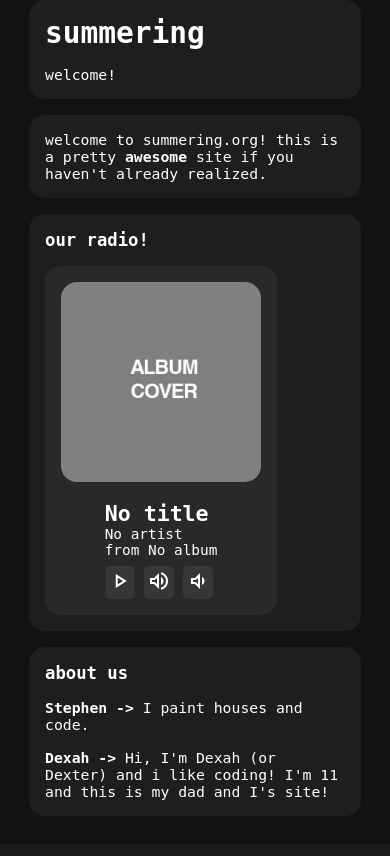
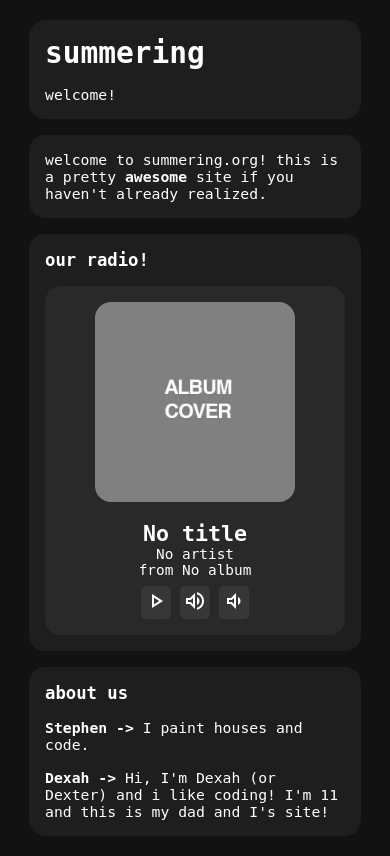
Before and after one commit to summeringpainting/summering.org, a Flask app: page / in a window 390 px wide. Before the commit the page ends 800 px from the top, so only its background shows below. Run offline with Flask 2, Linux system fonts and the light colour scheme; data that the repository does not hold is empty.

Commit message:
added head, foot and styling

```diff
--- a/main.py
+++ b/main.py
@@ -50,12 +50,6 @@
     os.system(f"eyeD3 --write-images=/tmp {test}")
     data = {}
     try:
-        basewidth = 300
-        img = Image.open('/tmp/FRONT_COVER.jpg')
-        wpercent = (basewidth/float(img.size[0]))
-        hsize = int((float(img.size[1])*float(wpercent)))
-        img = img.resize((basewidth, hsize), Image.ANTIALIAS)
-        img.save('/tmp/FRONT_COVER.jpg')
         with open('/tmp/FRONT_COVER.jpg', mode='rb') as file:
             img = file.read()
         data['img'] = base64.encodebytes(img).decode('utf-8')
@@ -127,4 +121,4 @@
 
 
 if __name__ == "__main__":
-    app.run(debug=True, host="localhost", port=5000)
+    app.run(debug=True, host="10.0.0.147", port=5000)
--- a/static/style.css
+++ b/static/style.css
@@ -23,7 +23,6 @@
     display: flex;
     border-radius: 1rem;
     background-color: #292929;
-    width: fit-content;
     min-height: auto;
     padding: 1rem;
     grid-auto-flow: row;
@@ -31,42 +30,43 @@
     max-width: 100%;
     overflow: hidden;
 }
+
 #albumcover {
     border-radius: 1rem;
     max-width: 200px;
 }
+
 #radioplayer {
     display: flex;
     flex-direction: column;
     gap: 0.5rem;
 }
+
 #radioplayer_wrapper > * {
     margin: 0;
 }
+
 #radioplayer > audio {
     margin: 1rem 0 0 0;
 }
+
 .info {
     margin: 0;
 }
+
 .info > h2 {
     margin: 0;
 }
 
-
-
-#title > h1,p {
-    margin: 0;
+#title {
+    margin-top: 20px;
 }
-
-
 
 .card {
     border-radius: 1rem;
     background-color: #1e1e1e;
     display: flex;
     padding: 1rem;
-
     flex-direction: column;
     gap: 1rem;
     width: 50vw;
@@ -85,14 +85,19 @@
 	outline: inherit;
 }
 
-
 @media screen and (max-width: 700px) {
     #radioplayer_wrapper {
         flex-direction: column;
         align-items: center;
         font-size: 0.9rem;
+        text-align: center;
+        justify-content: center;
     }
     .card {
         width: 300px;
     }
 }
+
+#foot {
+    margin-bottom: 20px;
+}
--- a/templates/index.html
+++ b/templates/index.html
@@ -51,7 +51,7 @@
                 </div>
             </div>
 
-            <div class="card">
+            <div id="foot" class="card">
                 <h3>about us</h3>
                 <p><b>Stephen -></b> I paint houses and code.</p>
 
```
